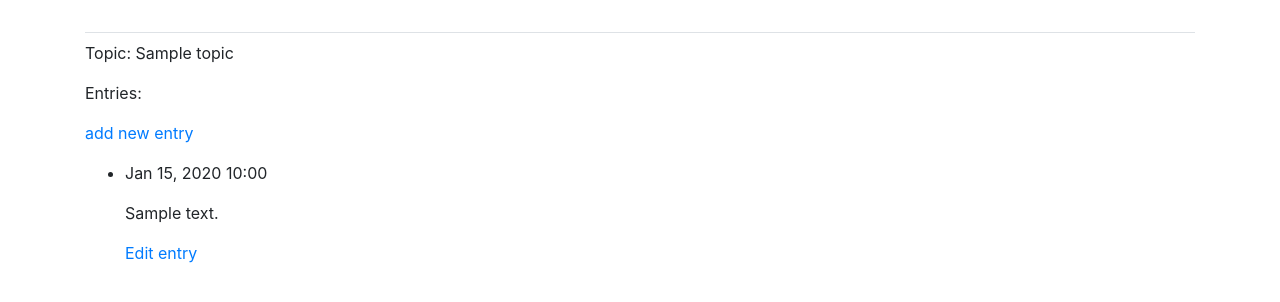
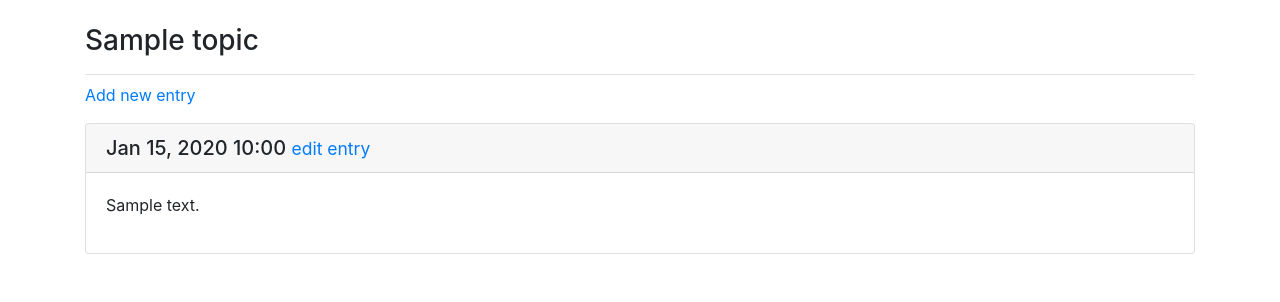
Before and after one commit to vivanovskij/llog, a Django app: template learning_logs/templates/learning_logs/topic.html in a window 1280 px wide. Shown: the part 58-360 px from the top of the page. Run offline with Django 3.2, Linux system fonts and the light colour scheme; the template is opened without the code that fills it: most values are stand-ins (such as "Sample title", 1, 10 or a date in 2020); some libraries are stand-ins or nearby versions.

Commit message:
Design pages topics and topic

```diff
--- a/learning_logs/templates/learning_logs/topic.html
+++ b/learning_logs/templates/learning_logs/topic.html
@@ -1,25 +1,23 @@
 {% extends "learning_logs/base.html" %}
 
+{% block page_header %}
+  <h3>{{ topic  }}</h3>
+{% endblock page_header %}
+
 {% block content %}
+  <p><a href="{% url 'learning_logs:new_entry' topic.id %}">Add new entry</a></p>
 
-  <p>Topic: {{ topic }}</p>
-
-  <p>Entries:</p>
-  <p>
-    <a href="{% url 'learning_logs:new_entry' topic.id %}">add new entry</a>
-  </p>
-  <ul>
   {% for entry in entries %}
-    <li>
-      <p>{{ entry.date_added|date:'M d, Y H:i'  }}</p>
-      <p>{{ entry.text|linebreaks  }}</p>
-      <p>
-        <a href="{% url 'learning_logs:edit_entry' entry.id %}">Edit entry</a>
-      </p>
-    </li>
-  {% empty %}
-    <li>There are no entries for this topic yet.</li>
+    <div class="card mb-3">
+      <h5 class="card-header">
+        {{ entry.date_added|date:'M d, Y H:i' }}
+        <small><a href="{% url 'learning_logs:edit_entry' entry.id %}">edit entry</a></small>
+      </h5>
+      <div class="card-body">
+        {{ entry.text|linebreaks  }}
+      </div>
+    </div>
+    {% empty %}
+      <p>There are no entries for this topic yet.</p>
   {% endfor %}
-  </ul>
-
 {% endblock content %}
```
Also changed, not shown: learning_logs/templates/learning_logs/topics.html (+11 -7 lines).
